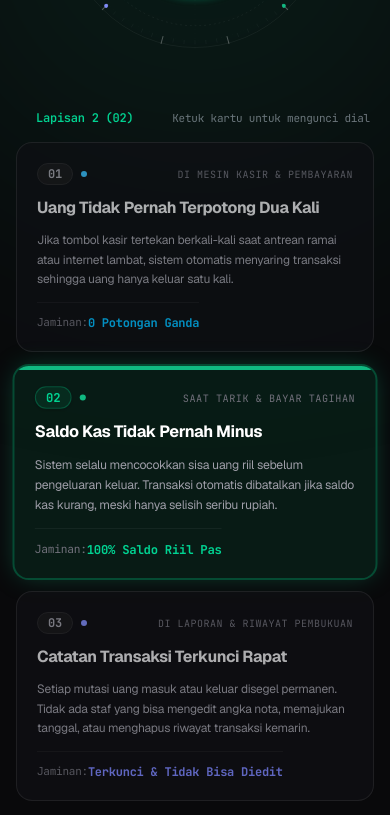
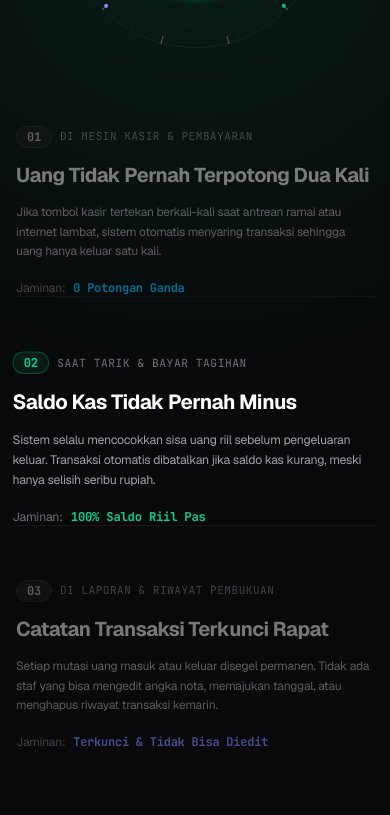
Before and after one commit to agamlatiff/bastion, a React (Vite) app in the folder web/: page / in a window 390 px wide. Shown: the part 5849-6664 px from the top of the page. Built offline with nearby package versions, Linux system fonts and the light colour scheme.

Commit message:
feat(landing): make mobile and tablet security section cardless to match desktop schematic callouts

```diff
--- a/web/src/components/landing/ConcentricVault.tsx
+++ b/web/src/components/landing/ConcentricVault.tsx
@@ -654,60 +654,27 @@ export const ConcentricVault: React.FC = () => {
 
             {/* ========================================================================= */}
             {/* RESPONSIVE TABLET & MOBILE VIEW (SCREENS < LG)                            */}
-            {/* All 3 layers presented with full rich cards, synced to vault dial         */}
+            {/* Pure schematic typography callouts (Cardless, matching desktop design)    */}
             {/* ========================================================================= */}
-            <div className="lg:hidden pt-4 space-y-4">
-                {/* Interactive Status Bar / Dial Quick Jumper */}
-                <div className="flex items-center justify-between px-1">
-                    <div className="flex items-center gap-2 text-xs font-mono text-zinc-400">
-                        <span
-                            className="w-2 h-2 rounded-full animate-ping"
-                            style={{ backgroundColor: activeData.accentColor.ringStroke }}
-                        />
-                        <span className="text-zinc-500 hidden sm:inline">Proteksi Terpilih:</span>
-                        <span className={`font-semibold ${activeData.accentColor.text}`}>
-                            {activeData.shortTag} ({activeData.numberTag})
-                        </span>
-                    </div>
-                    <span className="text-[11px] font-mono text-zinc-500">
-                        Ketuk kartu untuk mengunci dial
-                    </span>
-                </div>
-
-                {/* 3-Card Grid: 3 columns on tablet (md:grid-cols-3), stacked cards on mobile (grid-cols-1) */}
-                <div className="grid grid-cols-1 md:grid-cols-3 gap-3.5 sm:gap-4">
-                    {([1, 2, 3] as LayerId[]).map((id) => {
+            <div className="lg:hidden pt-8 sm:pt-10">
+                <div className="grid grid-cols-1 md:grid-cols-3 gap-8 md:gap-6 xl:gap-8 divide-y divide-zinc-800/50 md:divide-y-0 text-left">
+                    {([1, 2, 3] as LayerId[]).map((id, index) => {
                         const item = LAYERS[id];
                         const isSelected = activeLayer === id;
                         return (
-                            <button
+                            <div
                                 key={id}
-                                type="button"
                                 onClick={() => setActiveLayer(id)}
-                                className={`text-left p-5 rounded-2xl transition-all duration-300 relative flex flex-col justify-between overflow-hidden cursor-pointer ${
+                                onMouseEnter={() => setActiveLayer(id)}
+                                className={`group cursor-pointer transition-all duration-300 space-y-3.5 ${
+                                    index > 0 ? 'pt-6 md:pt-0' : ''
+                                } ${
                                     isSelected
-                                        ? `${item.accentColor.bg} border-2 ${item.accentColor.border} scale-[1.02] shadow-xl`
-                                        : 'bg-[#111116]/85 border border-white/10 hover:border-white/20 hover:bg-[#15151c] opacity-75 hover:opacity-95'
+                                        ? 'opacity-100 scale-[1.02]'
+                                        : 'opacity-55 hover:opacity-90'
                                 }`}
-                                style={
-                                    isSelected
-                                        ? {
-                                              boxShadow: `0 0 25px -5px ${item.accentColor.glow}`,
-                                          }
-                                        : undefined
-                                }
                             >
-                                {/* Top Accent Bar for Active Card */}
-                                {isSelected && (
-                                    <div
-                                        className="absolute top-0 left-0 right-0 h-1"
-                                        style={{ backgroundColor: item.accentColor.ringStroke }}
-                                    />
-                                )}
-
-                                <div className="space-y-3 mb-3">
                                 {/* Number & Location Badge */}
-                                    <div className="flex items-center justify-between gap-2">
                                 <div className="flex items-center gap-2">
                                     <span
                                         className={`px-2.5 py-0.5 rounded-full text-xs font-mono font-bold transition-all ${
@@ -718,39 +685,33 @@ export const ConcentricVault: React.FC = () => {
                                     >
                                         {item.numberTag}
                                     </span>
-                                            <span
-                                                className="w-1.5 h-1.5 rounded-full"
-                                                style={{ backgroundColor: item.accentColor.ringStroke }}
-                                            />
-                                        </div>
-                                        <span className="text-[10px] sm:text-[11px] font-mono text-zinc-500 uppercase tracking-wider text-right line-clamp-1">
+                                    <span className="text-[11px] font-mono text-zinc-500 uppercase tracking-wider">
                                         {item.location}
                                     </span>
                                 </div>
 
-                                    {/* Title */}
-                                    <h4
-                                        className={`text-base sm:text-lg font-bold tracking-tight leading-snug transition-colors ${
-                                            isSelected ? 'text-white' : 'text-zinc-200'
+                                {/* Heading Title */}
+                                <h3
+                                    className={`text-xl sm:text-2xl font-bold tracking-tight transition-colors leading-snug ${
+                                        isSelected ? 'text-white' : 'text-zinc-300'
                                     }`}
                                 >
                                     {item.title}
-                                    </h4>
+                                </h3>
 
-                                    {/* Human Description */}
+                                {/* Punchy Plain-Human Description */}
                                 <p className="text-xs sm:text-sm text-zinc-400 leading-relaxed">
                                     {item.description}
                                 </p>
-                                </div>
 
                                 {/* Guarantee Metric Tag */}
-                                <div className="pt-3 border-t border-white/5 flex items-center justify-between text-xs font-mono">
-                                    <span className="text-zinc-500 text-[11px]">Jaminan:</span>
-                                    <span className={`font-bold ${item.accentColor.text}`}>
+                                <div className="pt-1 flex items-center gap-2 text-xs">
+                                    <span className="text-zinc-500">Jaminan:</span>
+                                    <span className={`font-mono font-bold ${item.accentColor.text}`}>
                                         {item.guarantee}
                                     </span>
                                 </div>
-                            </button>
+                            </div>
                         );
                     })}
                 </div>
```
Lines whose indentation alone changed are shown as unchanged.
